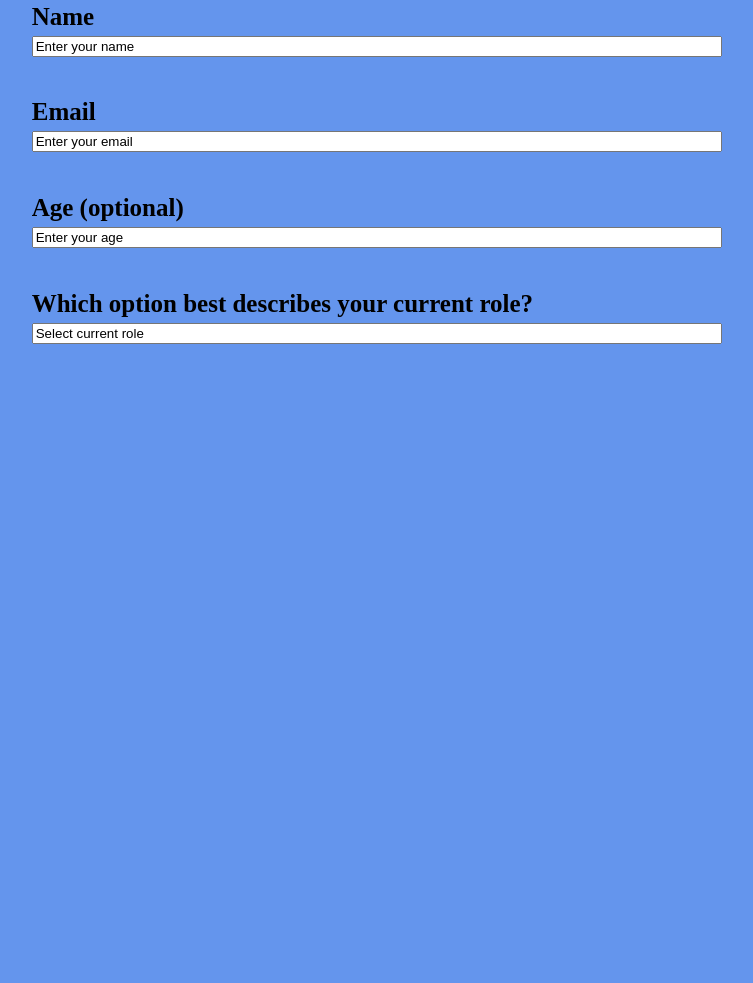
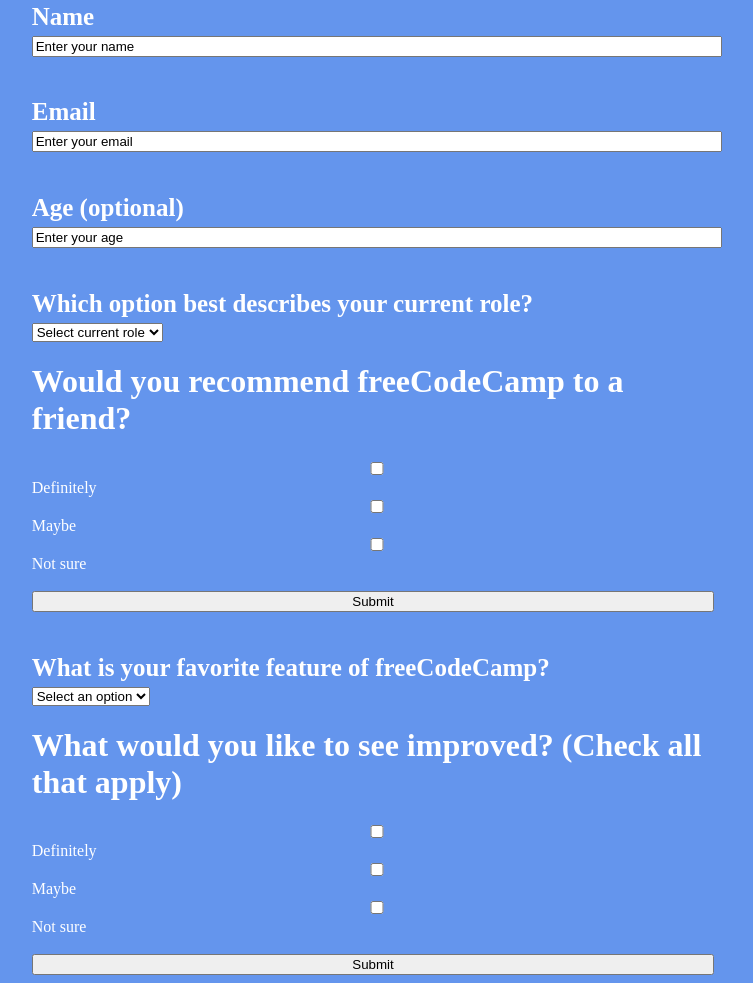
Before and after one commit to Jessemccallums/Ruslana-and-Jesse-exercises, a plain HTML site: page index.html in a window 1280 px wide. Shown: the part 135-1118 px from the top of the page, without its empty margins (267-1020 px from the left). Before the commit the page ends 800 px from the top, so only its background shows below. Drawn offline with Linux system fonts and the light colour scheme.

Commit message:
Ruslana's turn
she is doing the other part

```diff
--- a/index.html
+++ b/index.html
@@ -35,8 +35,51 @@
 </div>
 <div id="name">
   <h5 >Which option best describes your current role?</h5>
-  <input type = "text"  value="Select current role"
-></input>
+
+<label for="role" type = "text" value="Select current role"></label>
+  <select name="typesofroles" id="typesofroles">
+    <option value="Select-current-role">Select current role</option>
+    <option value="Student">Student</option>
+    <option value="Full-time-job">Full Time Job</option>
+    <option value="Full-Time-Learner">Full Time Learner</option>
+    <option value="Prefer-not-to-say">Prefer not to say</option>
+    <option value="Other">Other</option>
+</select>
+
+<h1> Would you recommend freeCodeCamp to a friend? </h1>
+
+    <input type="checkbox" id="Definitely" name="Definitely" value="top">
+    <label for="top1"> Definitely </label><br>
+    <input type="checkbox" id="Maybe" name="Maybe" value="Middle">
+    <label for="middle"> Maybe </label><br>
+    <input type="checkbox" id="Not sure" name="Not sure" value="down">
+    <label for="down"> Not sure</label><br><br>
+    <input type="submit" value="Submit">
+  </form>
+
+  <h5>What is your favorite feature of freeCodeCamp?</h5>
+
+  <label for="role" type = "text" value="Select current role"></label>
+    <select name="typesofroles" id="typesofroles">
+      <option value="Select-an-option">Select an option</option>
+      <option value="Challenges">Challenges</option>
+      <option value="Projects">Projects</option>
+      <option value="Community">Community</option>
+      <option value="Open-source">Open source</option>
+
+  </select>
+
+  <h1>What would you like to see improved? (Check all that apply)</h1>
+
+    <input type="checkbox" id="Definitely" name="Definitely" value="top">
+    <label for="top1"> Definitely </label><br>
+    <input type="checkbox" id="Maybe" name="Maybe" value="Middle">
+    <label for="middle"> Maybe </label><br>
+    <input type="checkbox" id="Not sure" name="Not sure" value="down">
+    <label for="down"> Not sure</label><br><br>
+    <input type="submit" value="Submit">
+  </form>
+
 </div>
     </form>
 </body>
--- a/main.css
+++ b/main.css
@@ -21,10 +21,12 @@
   width: 60%;
   margin-left: auto;
   margin-right: auto;
+  color: white;
 }
 h5 {
   font-size: 25px;
   margin-bottom: 5px;
+  color: white
 }
 input {
   width: 100%;
@@ -33,4 +35,5 @@
   width: 90%;
   margin-left: auto;
   margin-right: auto;
+  color: white;
 }
```
